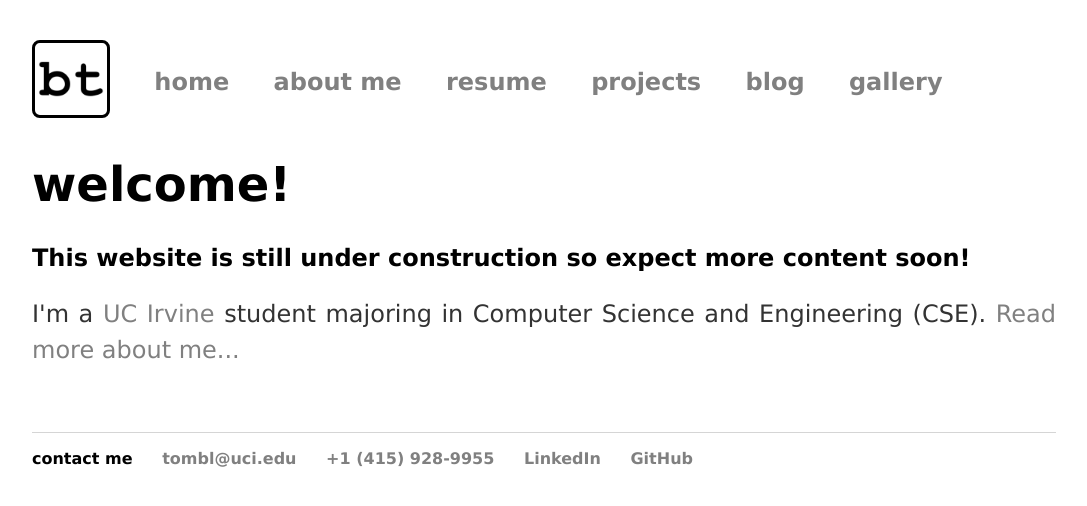
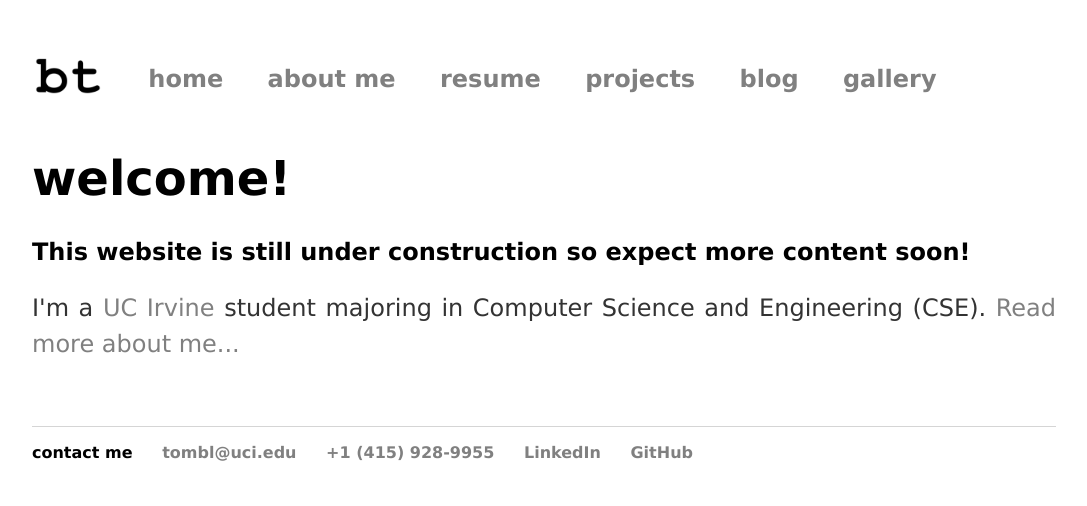
Before and after one commit to BTx123/BTx123.github.io, a Jekyll site: the page built from index.html, in a window 1280 px wide. Shown: the top 506 px of the page, without its empty margins (96-1183 px from the left). Built offline with Jekyll 4.4.1, drawn with Linux system fonts in a browser that asks for light colours; nearby versions of some CDN libraries.

Commit message:
Update with regular main.css for debugging

```diff
--- a/_layouts/default.html
+++ b/_layouts/default.html
@@ -16,7 +16,7 @@
         <meta name="msapplication-config" content="/icons/browserconfig.xml" />
         <meta name="theme-color" content="#ffffff" />
         <!-- main stylesheet -->
-        <link async rel="stylesheet" type="text/css" href="/css/main.min.css" />
+        <link async rel="stylesheet" type="text/css" href="/css/main.css" />
         <!-- lighbox stylesheet -->
         <link async rel="stylesheet" href="/css/lightbox.min.css" />
         <!-- jQuery -->
--- a/css/main.css
+++ b/css/main.css
@@ -95,9 +95,12 @@
 
 /* personal logo */
 #logo {
+    height: 3em;
+}
+
+#logo:hover {
     border-radius: 10%;
     border-style: solid;
-    height: 3em;
     color: black;
 }
 
```
